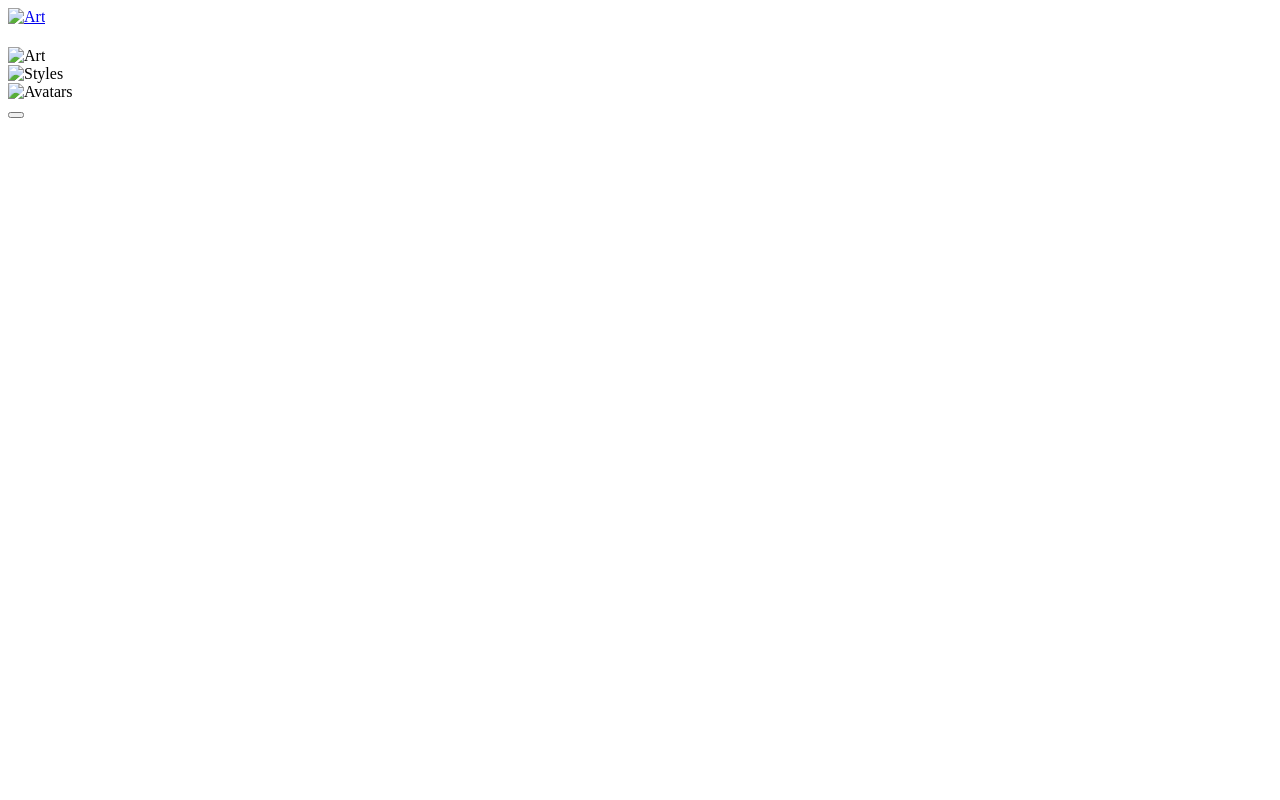
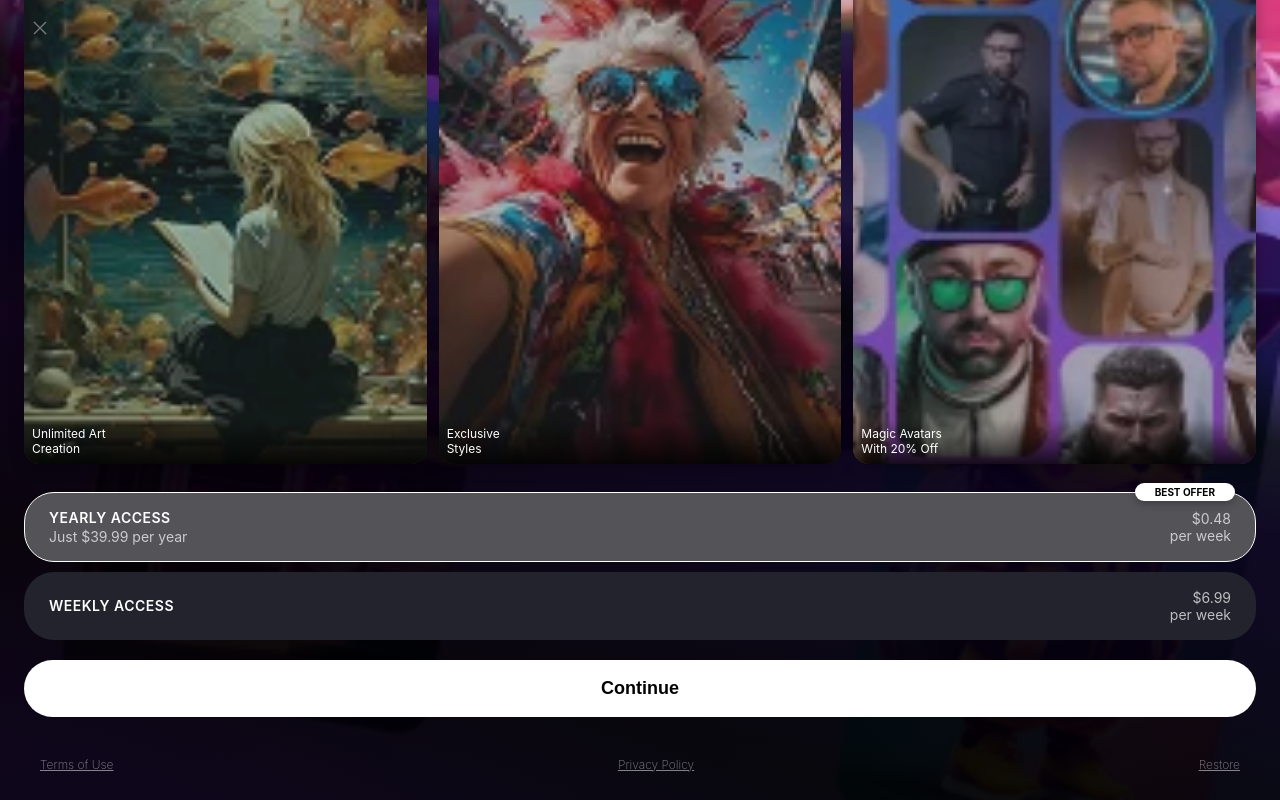
Before and after one commit to Zyhimont/Banner, a plain HTML site: page public/index.html in a window 1280 px wide. Drawn offline with Linux system fonts and the light colour scheme; the site is published under a folder, as on GitHub Pages, so addresses that start at the root find nothing.

Commit message:
Paths fixed

```diff
--- a/public/index.html
+++ b/public/index.html
@@ -4,7 +4,7 @@
     <meta charset="UTF-8">
     <meta name="viewport" content="width=device-width, initial-scale=1.0, maximum-scale=1.0, user-scalable=no, viewport-fit=cover">
     <title>Banner</title>
-    <link rel="stylesheet" href="/src/styles/style.css">
+    <link rel="stylesheet" href="../src/styles/style.css">
 </head>
 <body>
 
@@ -15,8 +15,8 @@
         <div class="header-nav">
              <a href="#" class="close-btn">
                 <picture>
-                    <source srcset="/src/assets/images/webp/cross.webp" type="image/webp">
-                    <img src="/src/assets/images/png/cross.png" alt="Art" loading="eager">
+                    <source srcset="../src/assets/images/webp/cross.webp" type="image/webp">
+                    <img src="../src/assets/images/png/cross.png" alt="Close" loading="eager">
                 </picture>
              </a>
         </div>
@@ -26,22 +26,22 @@
         <div class="features-grid">
             <div class="feature-card">
                 <picture>
-                    <source srcset="/src/assets/images/webp/featureCard1.webp" type="image/webp">
-                    <img src="/src/assets/images/png/featureCard1.png" alt="Art" loading="eager">
+                    <source srcset="../src/assets/images/webp/featureCard1.webp" type="image/webp">
+                    <img src="../src/assets/images/png/featureCard1.png" alt="Art" loading="eager">
                 </picture>
                 <div class="feature-text" id="txt-card1" data-i18n="Unlimited Art <br>Creation"></div>
             </div>
             <div class="feature-card">
                 <picture>
-                    <source srcset="/src/assets/images/webp/featureCard2.webp" type="image/webp">
-                    <img src="/src/assets/images/png/featureCard2.png" alt="Styles" loading="eager">
+                    <source srcset="../src/assets/images/webp/featureCard2.webp" type="image/webp">
+                    <img src="../src/assets/images/png/featureCard2.png" alt="Styles" loading="eager">
                 </picture>
                 <div class="feature-text" id="txt-card2" data-i18n="Exclusive <br>Styles"></div>
             </div>
             <div class="feature-card">
                 <picture>
-                    <source srcset="/src/assets/images/webp/featureCard3.webp" type="image/webp">
-                    <img src="/src/assets/images/png/featureCard3.png" alt="Avatars" loading="eager">
+                    <source srcset="../src/assets/images/webp/featureCard3.webp" type="image/webp">
+                    <img src="../src/assets/images/png/featureCard3.png" alt="Avatars" loading="eager">
                 </picture>
                 <div class="feature-text" id="txt-card3" data-i18n="Magic Avatars <br>With 20% Off"></div>
             </div>
@@ -78,6 +78,6 @@
         </div>
     </div>
 
-    <script type="module" src="/src/scripts/ui.js"></script>
+    <script type="module" src="../src/scripts/ui.js"></script>
 </body>
 </html>
--- a/src/styles/style.css
+++ b/src/styles/style.css
@@ -21,10 +21,10 @@ body {
     width: 100%;
     height: 100%;
     z-index: 0;
-    background: url('/src/assets/images/png/Background.png') no-repeat center center;
+    background: url('../assets/images/png/Background.png') no-repeat center center;
     background-image: image-set(
-        url('/src/assets/images/webp/Background.webp') type('image/webp'),
-        url('/src/assets/images/png/Background.png') type('image/png')
+        url('../assets/images/webp/Background.webp') type('image/webp'),
+        url('../assets/images/png/Background.png') type('image/png')
     );
     background-size: cover;
 }
```
